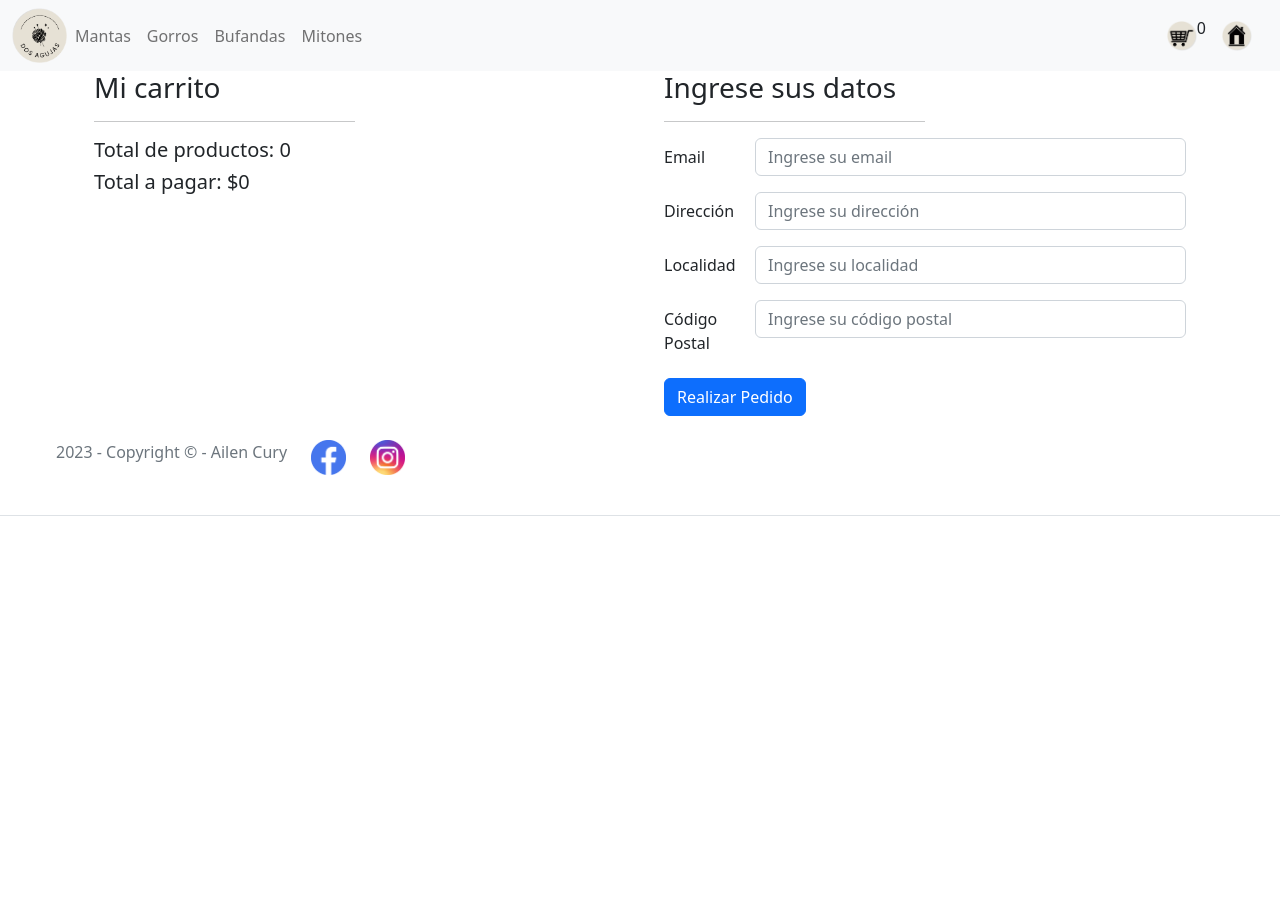
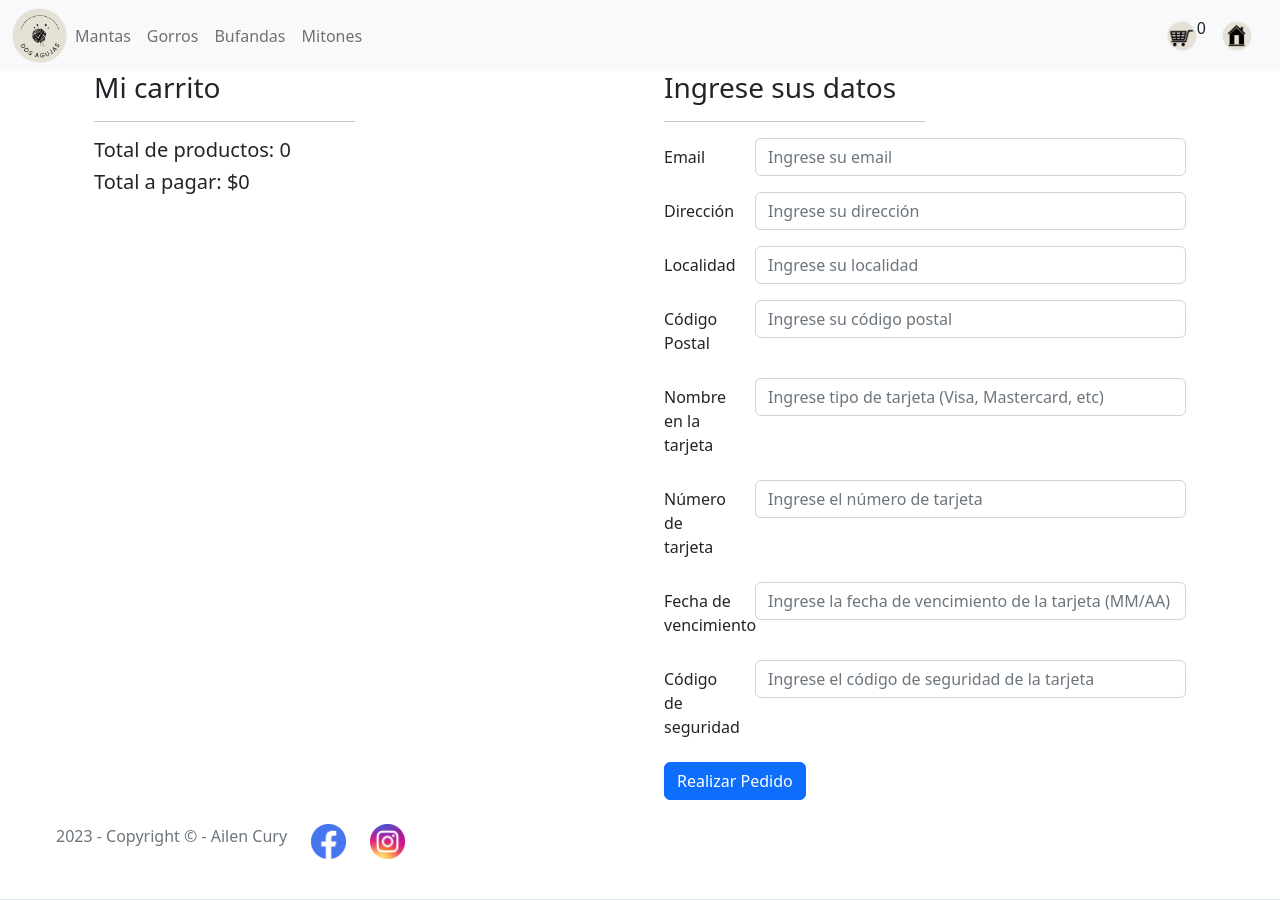
Before and after one commit to curyAilen/dosAgujas, a React (Create React App) app: page /cart in a window 1280 px wide. Before the commit the page ends 800 px from the top, so only its background shows below. Built offline with nearby package versions, Linux system fonts and the light colour scheme.

Commit message:
Proyecto final Ailen Cury - Coder House React

```diff
--- a/src/components/CartContainer/FormOrder.js
+++ b/src/components/CartContainer/FormOrder.js
@@ -9,6 +9,10 @@ const FormOrder = () => {
   const [direccion, setDireccion] = useState('');
   const [localidad, setLocalidad] = useState('');
   const [codigoPostal, setCodigoPostal] = useState('');
+  const [cardName, setCardName] = useState('');
+  const [cardNumber, setCardNumber] = useState('');
+  const [cardExpiry, setCardExpiry] = useState('');
+  const [cardCvc, setCardCvc] = useState('');
   const [showModal, setShowModal] = useState(false);
   const [formErrors, setFormErrors] = useState({});
   const { cart, clearCart } = useContext(CartContext);
@@ -34,6 +38,27 @@ const FormOrder = () => {
     return '';
   };
 
+  const validateCardNumber = (value) => {
+    if (!value || !/^\d{16}$/.test(value)) {
+      return 'Ingrese un número de tarjeta válido, recuerde que son 16 digitos.';
+    }
+    return '';
+  };
+
+  const validateCardExpiry = (value) => {
+    if (!value || !/^\d{2}\/\d{2}$/.test(value)) {
+      return 'Ingrese una fecha de vencimiento válida (MM/AA).';
+    }
+    return '';
+  };
+
+  const validateCardCvc = (value) => {
+    if (!value || !/^\d{3}$/.test(value)) {
+      return 'Ingrese un código de seguridad válido.';
+    }
+    return '';
+  };
+
   const agregarDocumento = async (fecha, items, total, user) => {
     try {
       const nuevoDocumento = await addDoc(collection(db, "order"), {
@@ -42,6 +67,7 @@ const FormOrder = () => {
         total: total,
         user: user,
       });
+      return nuevoDocumento;
     } catch (error) {
       console.error(error);
     }
@@ -52,19 +78,36 @@ const FormOrder = () => {
 
     const emailError = validateEmail(email);
     const direccionError = validateLength(direccion, 6);
-    const localidadError = validateLength(localidad, 6);
+    const localidadError = validateLength(localidad, 4);
     const codigoPostalError = validateNumber(codigoPostal);
+    const cardNameError = validateLength(cardName, 2);
+    const cardNumberError = validateCardNumber(cardNumber);
+    const cardExpiryError = validateCardExpiry(cardExpiry);
+    const cardCvcError = validateCardCvc(cardCvc);
 
     const errors = {
       email: emailError,
       direccion: direccionError,
       localidad: localidadError,
       codigoPostal: codigoPostalError,
+      cardName: cardNameError,
+      cardNumber: cardNumberError,
+      cardExpiry: cardExpiryError,
+      cardCvc: cardCvcError,
     };
 
     setFormErrors(errors);
 
-    if (emailError || direccionError || localidadError || codigoPostalError) {
+    if (
+      emailError ||
+      direccionError ||
+      localidadError ||
+      codigoPostalError ||
+      cardNameError ||
+      cardNumberError ||
+      cardExpiryError ||
+      cardCvcError
+    ) {
       return;
     }
 
@@ -108,6 +151,10 @@ const FormOrder = () => {
     setDireccion("");
     setLocalidad("");
     setCodigoPostal("");
+    setCardName("");
+    setCardNumber("");
+    setCardExpiry("");
+    setCardCvc("");
     setFormErrors({});
   };
 
@@ -195,15 +242,89 @@ const FormOrder = () => {
           </Col>
         </Form.Group>
 
-        <Button type="submit">Realizar Pedido</Button>
+        <Form.Group as={Row} className="mb-3" controlId="cardName">
+          <Form.Label column sm={2}>
+            Nombre en la tarjeta
+          </Form.Label>
+          <Col sm={10}>
+            <Form.Control
+              type="text"
+              placeholder="Ingrese tipo de tarjeta (Visa, Mastercard, etc)"
+              value={cardName}
+              onChange={(e) => setCardName(e.target.value)}
+              isInvalid={!!formErrors.cardName}
+            />
+            <Form.Control.Feedback type="invalid">
+              {formErrors.cardName}
+            </Form.Control.Feedback>
+          </Col>
+        </Form.Group>
+
+        <Form.Group as={Row} className="mb-3" controlId="cardNumber">
+          <Form.Label column sm={2}>
+            Número de tarjeta
+          </Form.Label>
+          <Col sm={10}>
+            <Form.Control
+              type="text"
+              placeholder="Ingrese el número de tarjeta"
+              value={cardNumber}
+              onChange={(e) => setCardNumber(e.target.value)}
+              isInvalid={!!formErrors.cardNumber}
+            />
+            <Form.Control.Feedback type="invalid">
+              {formErrors.cardNumber}
+            </Form.Control.Feedback>
+          </Col>
+        </Form.Group>
+
+        <Form.Group as={Row} className="mb-3" controlId="cardExpiry">
+          <Form.Label column sm={2}>
+            Fecha de vencimiento
+          </Form.Label>
+          <Col sm={10}>
+            <Form.Control
+              type="text"
+              placeholder="Ingrese la fecha de vencimiento de la tarjeta (MM/AA)"
+              value={cardExpiry}
+              onChange={(e) => setCardExpiry(e.target.value)}
+              isInvalid={!!formErrors.cardExpiry}
+            />
+            <Form.Control.Feedback type="invalid">
+              {formErrors.cardExpiry}
+            </Form.Control.Feedback>
+          </Col>
+        </Form.Group>
+
+        <Form.Group as={Row} className="mb-3" controlId="cardCvc">
+          <Form.Label column sm={2}>
+            Código de seguridad
+          </Form.Label>
+          <Col sm={10}>
+            <Form.Control
+              type="text"
+              placeholder="Ingrese el código de seguridad de la tarjeta"
+              value={cardCvc}
+              onChange={(e) => setCardCvc(e.target.value)}
+              isInvalid={!!formErrors.cardCvc}
+            />
+            <Form.Control.Feedback type="invalid">
+              {formErrors.cardCvc}
+            </Form.Control.Feedback>
+          </Col>
+        </Form.Group>
+
+        <Button variant="primary" type="submit">
+          Realizar Pedido
+        </Button>
       </Form>
 
       <Modal show={showModal} onHide={handleCloseModal}>
         <Modal.Header closeButton>
-          <Modal.Title>Pedido Realizado</Modal.Title>
+          <Modal.Title>¡Pedido realizado!</Modal.Title>
         </Modal.Header>
         <Modal.Body>
-          Su pedido ha sido realizado exitosamente. ¡Gracias por su compra!
+          <p>Su compra fue gestionada y aprovada con exito.</p>
         </Modal.Body>
         <Modal.Footer>
           <Button variant="secondary" onClick={handleCloseModal}>
```
